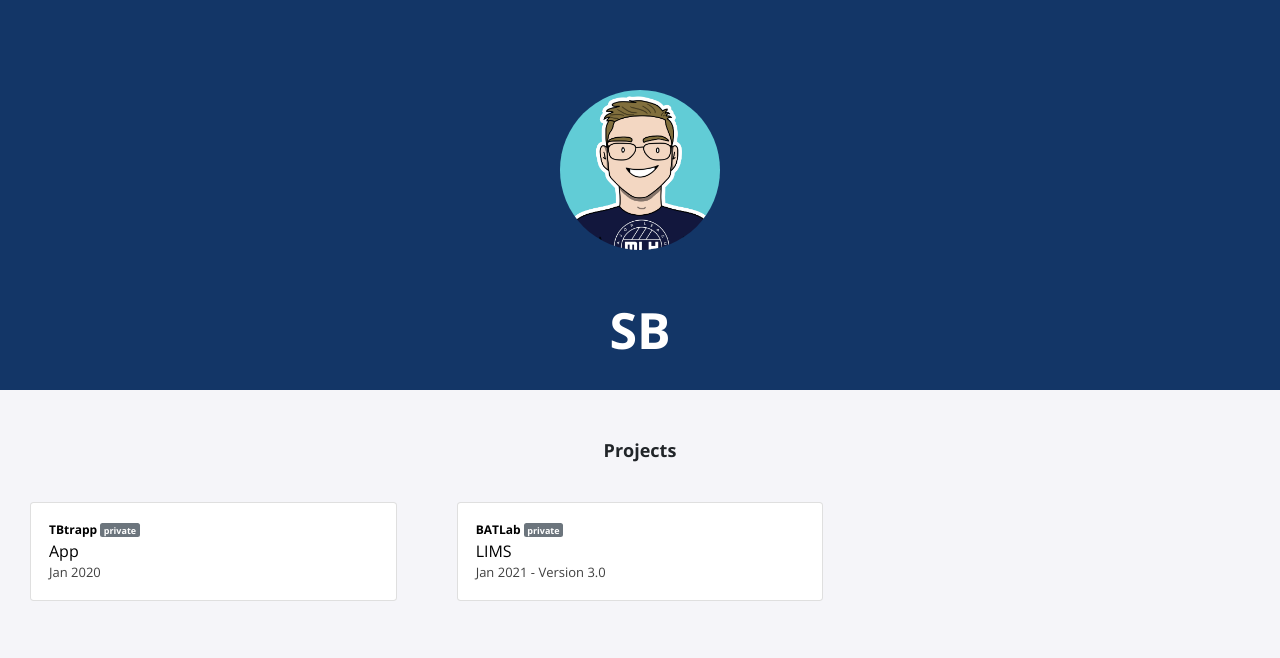
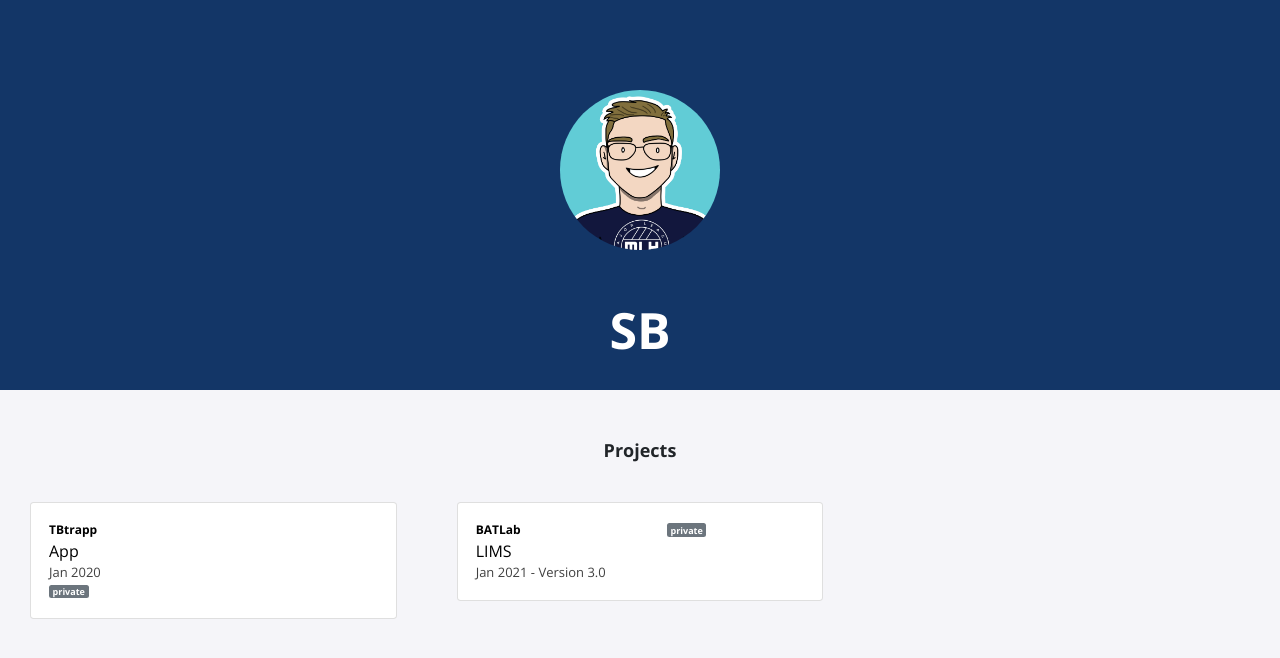
Before and after one commit to sabrgmane/sabrgmane.github.io, a Jekyll site: the page built from index.html, in a window 1280 px wide. Shown: the top 658 px of the page. Built offline with Jekyll 4.4.1, drawn with Linux system fonts in a browser that asks for light colours; nearby versions of some CDN libraries; library files that are not in the unit come from our copies.

Commit message:
Update projects.html

```diff
--- a/_includes/projects.html
+++ b/_includes/projects.html
@@ -7,10 +7,15 @@
     <a>
     {% endif %}
       <div class="card">
-        <div class="info">
-            <p class="title">{{ item.title }} <span class="badge badge-secondary">private</i></span>
-          <p class="location">{{ item.event }}</p>
-          <p class="dates">{{ item.date }}</p>
+        <div class="info row">
+          <div class="col-10">
+            <p class="title">{{ item.title }} </p>
+            <p class="location">{{ item.event }}</p>
+            <p class="dates">{{ item.date }}</p>
+          </div>
+          <div class="col-2">
+              <span class="badge badge-secondary">private</span>
+          </div>
         </div>
       </div>
     </a>
```
